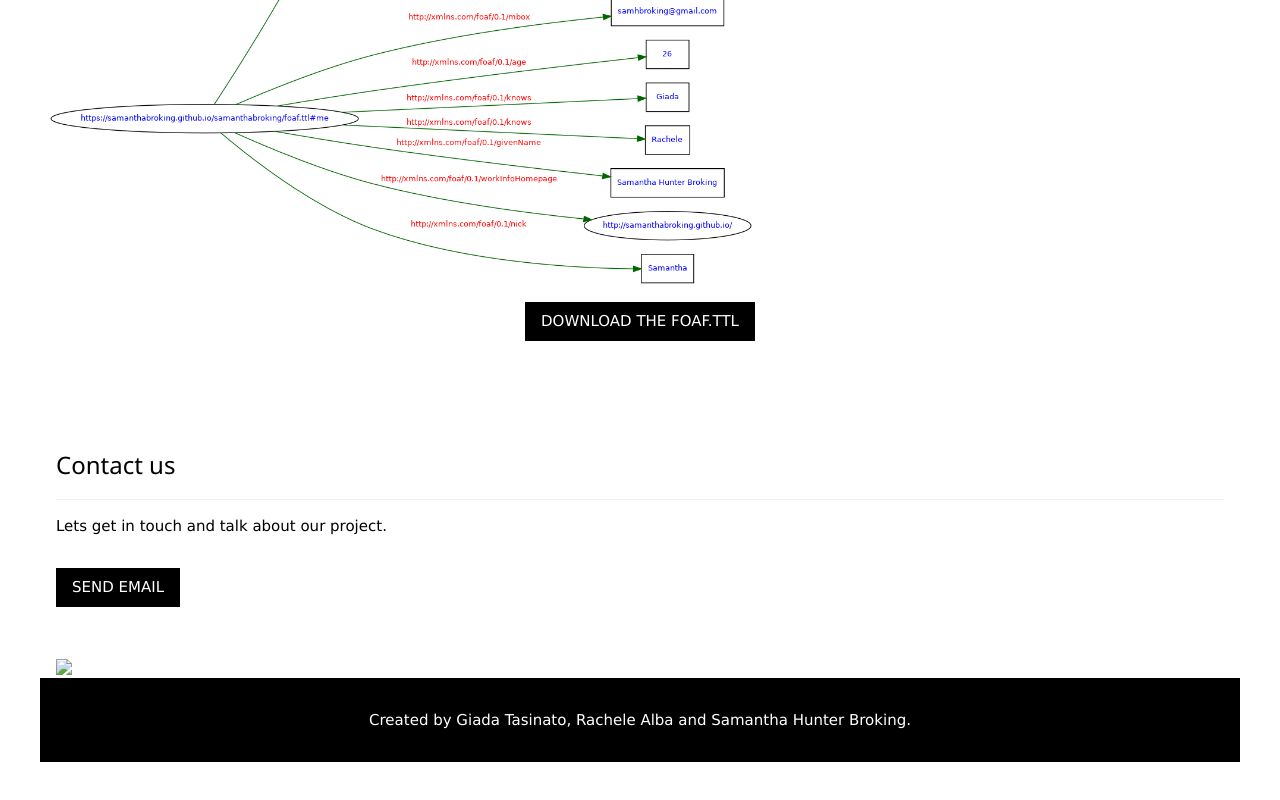
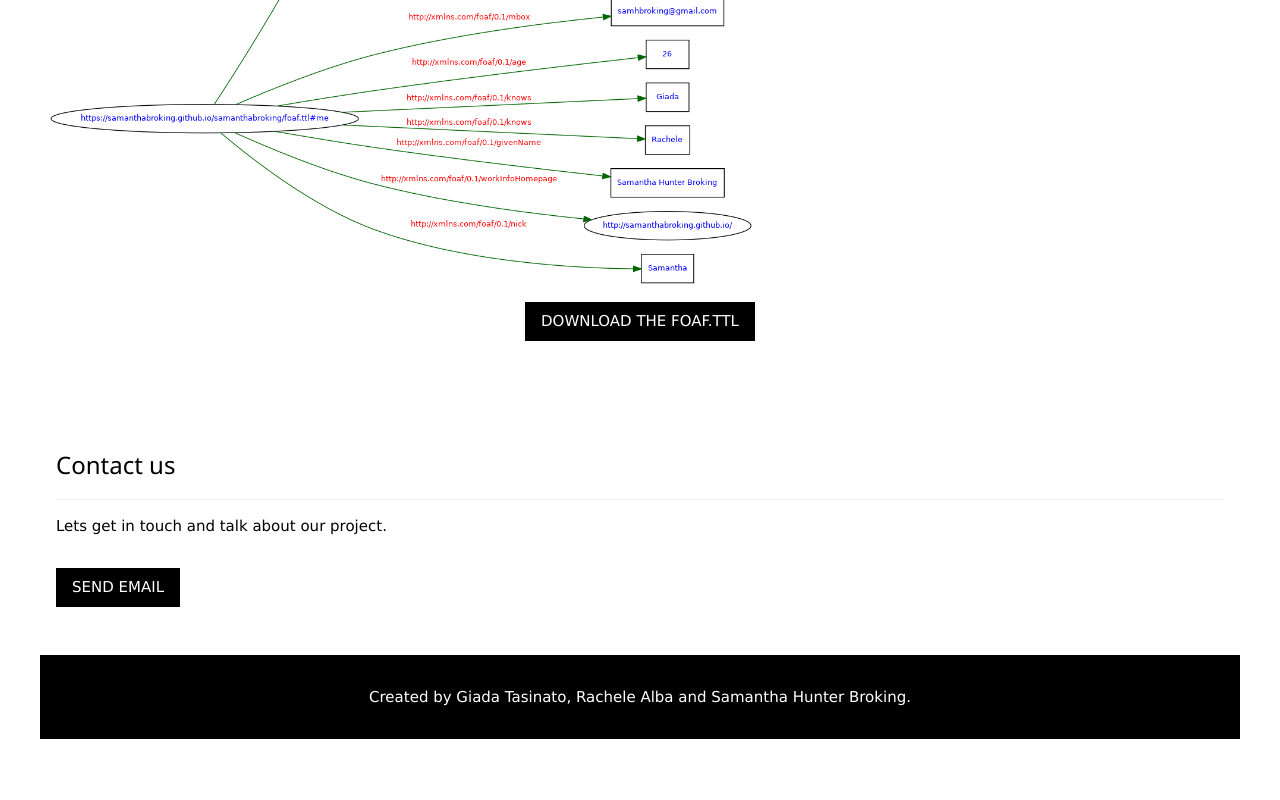
Before and after one commit to rachelealba96/vicesandvirtuesofgiotto.github.io, a plain HTML site: page index.html in a window 1280 px wide. Shown: the part 7907-8707 px from the top of the page. Drawn offline with nearby package versions, Linux system fonts and the light colour scheme; some icons are missing.

Commit message:
Update index.html

```diff
--- a/index.html
+++ b/index.html
@@ -291,10 +291,7 @@ This new technique used by Giotto caused the <b>birth of fresco as the world kno
 
   </div>
 
-<!-- Image of location/map -->
-<div class="w3-container">
-  <img src="/w3images/map.jpg" class="w3-image" style="width:100%">
-</div>
+
 
 <!-- End page content -->
 </div>
```
